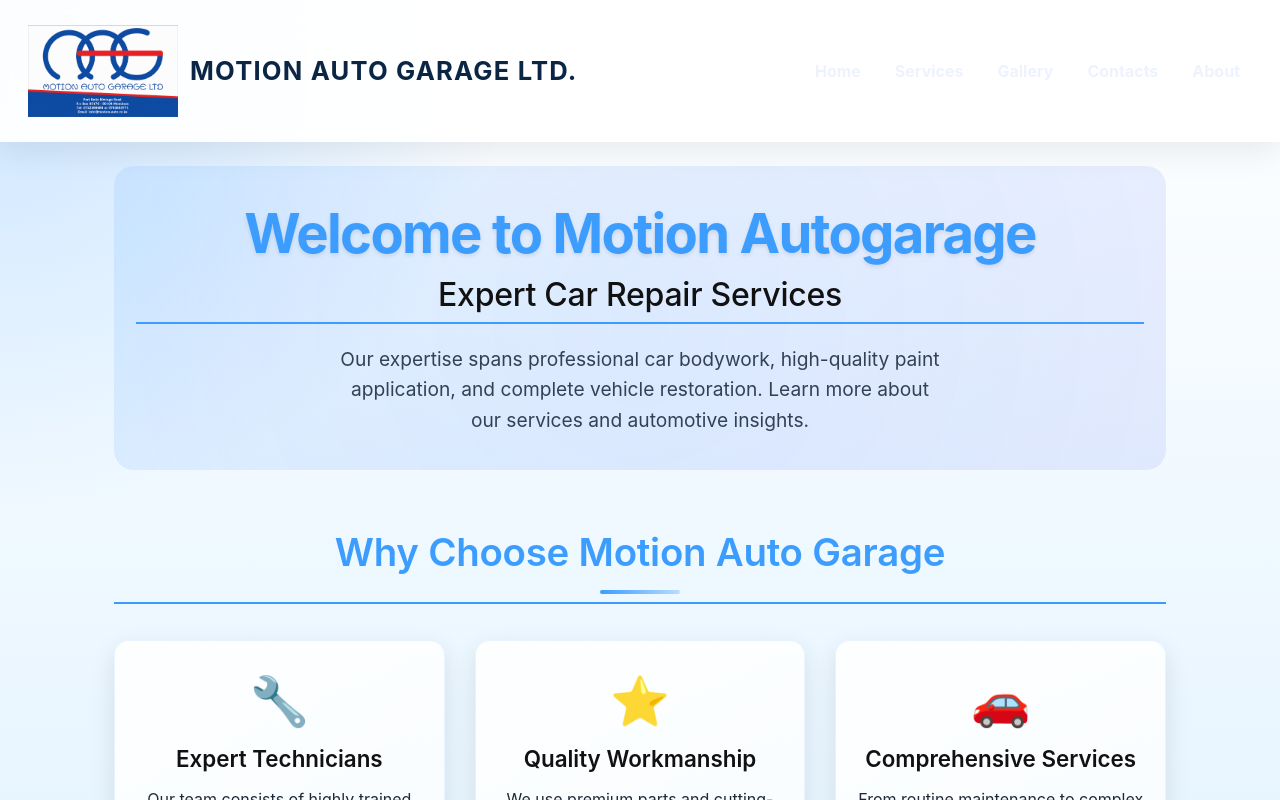
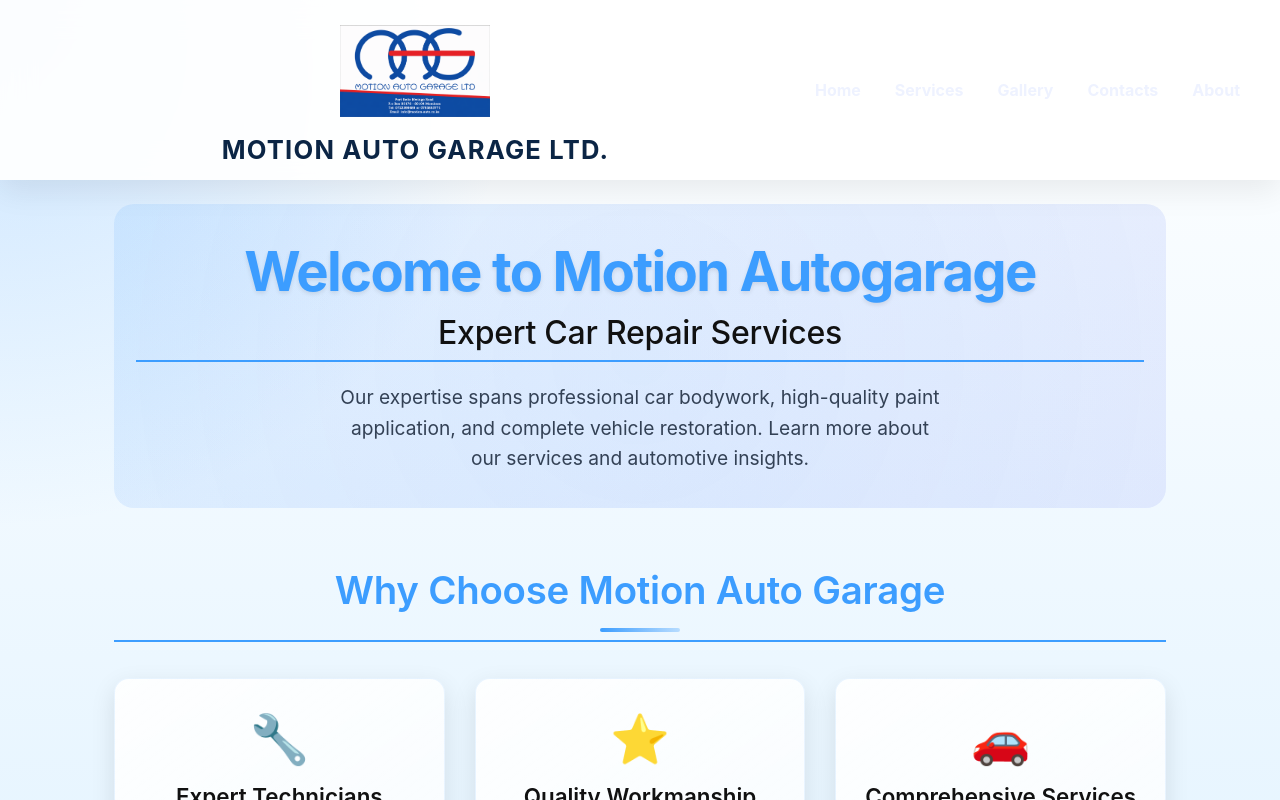
Before and after one commit to Jamoo020/Motion-auto-garage, a React (Vite) app: page / in a window 1280 px wide. Shown: the top 800 px of the page. Built offline with nearby package versions, Linux system fonts and the light colour scheme.

Commit message:
Center header brand text under logo

```diff
--- a/src/components/Header.css
+++ b/src/components/Header.css
@@ -14,13 +14,16 @@
 
 .brand {
   display: flex;
+  flex-direction: column;
   align-items: center;
-  gap: 12px;
+  gap: 10px;
   flex: 1 1 320px;
   min-width: 0;
 }
 
 .brand strong {
+  width: 100%;
+  text-align: center;
   font-size: 1.6rem;
   letter-spacing: 1.2px;
   color: #0b2545;
```
